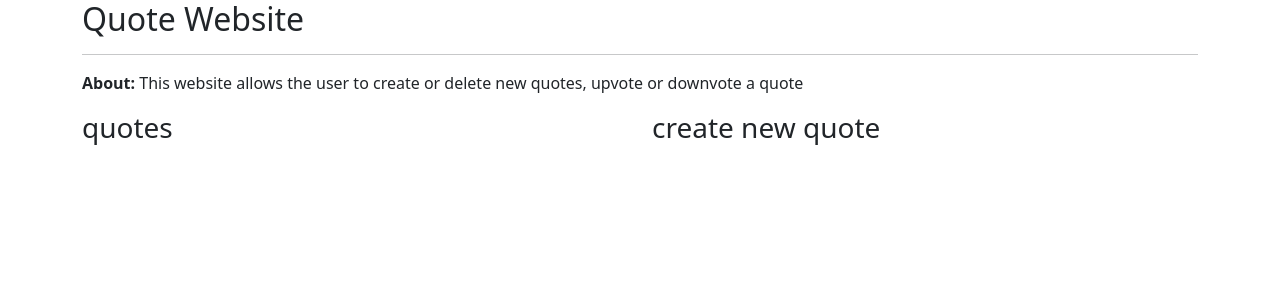
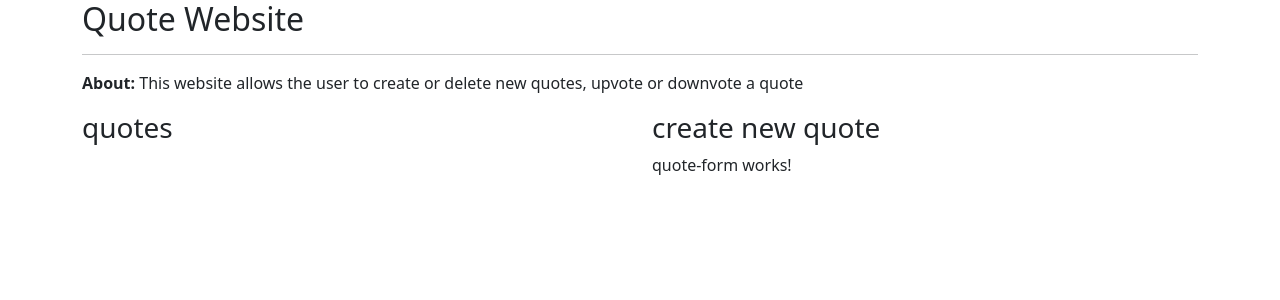
Before and after one commit to johnstat101/my-vote-website, an Angular app: page / in a window 1280 px wide. Shown: the top 300 px of the page. Built offline with nearby package versions, Linux system fonts and the light colour scheme.

Commit message:
add quote form app to the quote display html

```diff
--- a/src/app/quote.ts
+++ b/src/app/quote.ts
@@ -1,2 +1,7 @@
 export class Quote {
+    public showDescription: boolean;
+
+    constructor(public id: number,public author: string,public description: string, public completeDate: Date){
+    this.showDescription=false;
+  }
 }
--- a/src/app/quote/quote.component.html
+++ b/src/app/quote/quote.component.html
@@ -9,6 +9,7 @@
         </div>
         <div class="col-md-6">
             <h3>create new quote</h3>
+            <app-quote-form></app-quote-form>
         </div>
     </div>
 </div>
```
